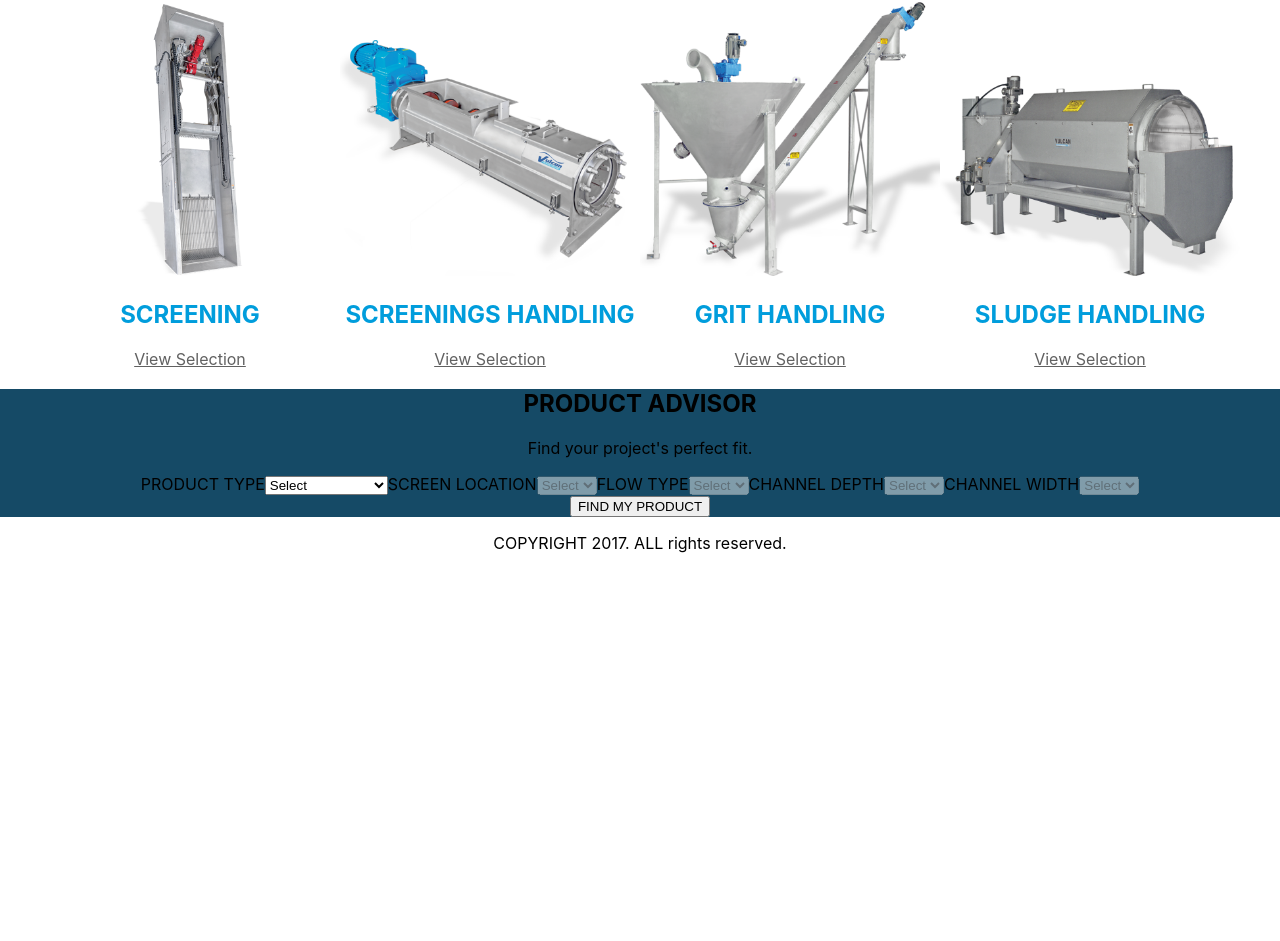
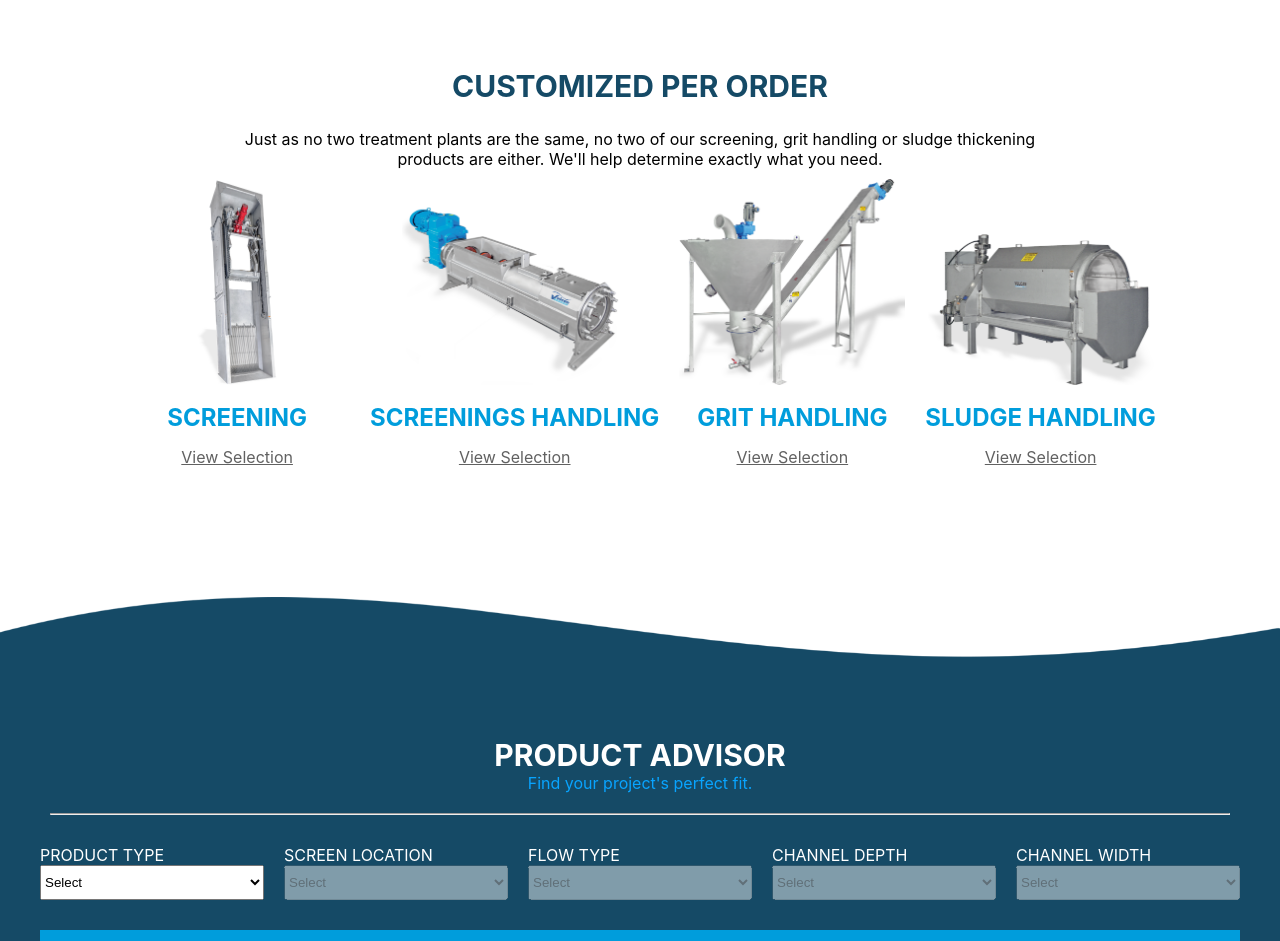
Before and after one commit to joshigaurav91/FWD2-Assignment2, a React (Create React App) app in the folder vulcan/: page / in a window 1280 px wide. Shown: the part 261-1202 px from the top of the page. Before the commit the page ends 830 px from the top, so only its background shows below. Built offline with nearby package versions, Linux system fonts and the light colour scheme.

Commit message:
completed everything except the top wave
😃

```diff
--- a/vulcan/src/App.css
+++ /dev/null
@@ -1,52 +0,0 @@
-.App {
-  text-align: center;
-}
-
-
-/* Product Advisor Component START*/
-.machine-img{
-  width: 300px;
-}
-
-.customize-order-wrapper > h2 {
-  color: #154a66;
-}
-
-.machine-card > h2 {
-  color: #009ddc;
-}
-
-.machine-card > a {
-  font-size: 16px;
-  line-height: 18px;
-  text-decoration: underline;
-  color: #616161;
-}
-
-.machine-cards-container {
-  display: flex;
-  justify-content: center;
-}
-
-.customize-order-wrapper:before, .customize-order-wrapper:after {
-    display: block;
-    transform: rotate(180deg);
-    top: auto;
-    bottom: -58px;
-    background-color: black;
-}
-/* Product Advisor Component END*/
-/* Customize Per Order Component START*/
-.CustomizePerOrder-wrapper {
-  background-color: #154a66;
-}
-
-.CustomizePerOrder-wrapper > h2 {
-  color: white;
-}
-
-.CustomizePerOrder-wrapper > p {
-  color: rgb(8, 164, 255);
-}
-
-/* Customize Per Order Component END*/
--- a/vulcan/src/App.js
+++ b/vulcan/src/App.js
@@ -1,7 +1,7 @@
 import Header from '../src/components/Header';
 import Nav from '../src/components/Nav';
 import Footer from '../src/components/Footer';
-import './App.css';
+import './App1.css';
 import ProductAdvisor from './components/ProductAdvisor';
 import CustomizePerOrder from './components/CustomizePerOrder';
 
--- /dev/null
+++ b/vulcan/src/App1.css
@@ -0,0 +1,303 @@
+.App {
+  text-align: center;
+
+}
+
+
+/* Product Advisor Component START*/
+.machine-img{
+  width: 300px;
+}
+
+.customize-order-wrapper {
+  display: relative!important;
+}
+
+@media (max-width: 1300px) {
+  .machine-img {
+    width: 226px;
+  }
+  .machine-card {
+    padding: 10px;
+  }
+}
+
+@media (max-width: 1024px) {
+  .machine-img {
+    width: 226px;
+  }
+}
+@media (max-width: 980px) {
+  .machine-img {
+    width: 200px;
+  }
+}
+
+@media (max-width: 890px) {
+
+  .machine-cards-container {
+    display: none;
+  }
+  .machine-cards-container2 {
+    display: block;
+  }
+  #header-productAdvisor{
+    font-size: 24px!important;
+  }
+  .headline {
+    font-size: 14px!important;
+  }
+  .text {
+    padding: 0 32px 14px 32px;
+  }
+  .h2-headersmall {
+    text-decoration: none!important;
+    font-weight: 700!important;
+    font-size: 25px!important;
+    display: inline-block!important;
+    vertical-align: middle!important;
+    width: 30%!important;
+    text-align: left!important;
+    padding: 0 10px!important;
+    margin-bottom: 100px!important;
+    line-height: 1.3!important;
+  }
+  .h2-headersmall:hover {
+    color: #009ddc;
+  }
+}
+@media (min-width: 890px) {
+  .machine-cards-container {
+    display: flex;
+    justify-content: center;
+  }
+  .machine-cards-container2 {
+    display: none;
+  }
+}
+
+.machine-cards-container2 {
+  justify-content: center;
+  margin: 20px;
+}
+
+#header-productAdvisor {
+  color: #154a66;
+  font-size: 30px;
+}
+
+.headline {
+  max-width: 820px;
+  display:inline-flex;
+  margin: 0 auto;
+}
+
+.product-advisor {
+  margin-left: 138px;
+  margin-right: 138px;
+}
+
+.customize-order-wrapper > h2 {
+  color: #154a66;
+}
+
+.machine-card > h2 {
+  color: #009ddc;
+  font-size: 30px;
+}
+
+.h2-header {
+  color: #009ddc!important;
+  text-decoration: none!important;
+}
+
+.h2-header:hover {
+  color: #616161!important;
+}
+
+.machine-card > a {
+  font-size: 16px;
+  line-height: 18px;
+  text-decoration: underline;
+  color: #616161;
+}
+.machine-card > a:hover {
+  text-decoration: none;
+}
+
+.wave-top {
+  z-index: 10;
+  transform: rotate(180deg);
+  margin-top: -40px;
+}
+
+/* Product Advisor Component END*/
+/* Customize Per Order Component START*/
+.CustomizePerOrder-wrapper {
+  background-color: #154a66;
+  margin-top: 220px;
+  padding-bottom: 5em;
+}
+
+.title {
+  padding-top: 40px;
+}
+
+#product-advisor-header {
+  color: white;
+  font-size: 30px;
+  margin: 0 auto;
+}
+
+.CustomizePerOrder-wrapper > h2 {
+  color: white;
+}
+
+.CustomizePerOrder-wrapper  p {
+  color: rgb(8, 164, 255)!important;
+  margin: 0 auto;
+}
+
+.products-services-select {
+  display: flex;
+  flex-direction: column;
+
+  margin: 10px!important;
+}
+
+
+.select-wrapper {
+  display: flex;
+  flex-wrap: wrap;
+  margin-left: 25px;
+  margin-right: 25px;
+}
+
+@media only screen and (min-width: 1200px) {
+  .select-wrapper {
+    display: flex;
+    justify-content: center;
+    flex-wrap: wrap;
+    margin-left: 25px;
+    margin-right: 25px;
+  }
+  select {
+    width: 17.5vw;
+    height: 35px;
+  }
+  hr {
+    background-color: white;
+    margin: 20px 50px 20px 50px;
+  }
+
+  .find-my-productBtn{
+    width: 93.7%;
+    height: 35px;
+    margin-top: 20px;
+    background-color: #009ddc;
+    color: white;
+    border: none;
+    cursor: pointer;
+  }
+
+  .wave-bottom img {
+    z-index: 10;
+    position: absolute;
+    left: 0px;
+    margin-top: 120px;
+    width: 100%;
+  }
+}
+
+@media only screen and (max-width: 1199px) {
+  .select-wrapper {
+    display: flex;
+    justify-content: flex-start;
+    flex-wrap: wrap;
+    margin-left: 25px;
+    margin-left: 5em;
+    margin-right: 25px;
+  }
+  select {
+    width: 40.5vw;
+    height: 35px;
+  }
+  hr {
+    background-color: white;
+    margin: 20px 40px 20px 40px;
+  }
+
+  .find-my-productBtn{
+    width: 93.7%;
+    height: 35px;
+    margin-top: 20px;
+    background-color: #009ddc;
+    color: white;
+    border: none;
+    cursor: pointer;
+  }
+
+  .wave-bottom img {
+    z-index: 10;
+    position: absolute;
+    left: 0px;
+    margin-top: 160px;
+    width: 100%;
+  }
+}
+
+@media only screen and (max-width: 850px) {
+  .select-wrapper {
+    display: flex;
+    justify-content: center;
+    flex-wrap: wrap;
+    margin-left: 25px;
+    margin-right: 25px;
+  }
+  select {
+    width: 85vw;
+    height: 35px;
+  }
+  hr {
+    background-color: white;
+    margin: 20px
+  }
+
+  .find-my-productBtn{
+    width: 93.7%;
+    height: 35px;
+    margin-top: 20px;
+    background-color: #009ddc;
+    color: white;
+    border: none;
+    cursor: pointer;
+  }
+  .wave-bottom img {
+    z-index: 10;
+    position: absolute;
+    left: 0px;
+    margin-top: 160px;
+    width: 100%;
+  }
+}
+
+@media only screen and (max-width: 484px) {
+  .wave-bottom img {
+    z-index: 10;
+    position: absolute;
+    left: 0px;
+    margin-top: 180px;
+    width: 100%;
+  }
+}
+
+
+
+.select-wrapper label {
+  color: white;
+  text-align: left;
+}
+
+
+
+/* Customize Per Order Component END*/
--- a/vulcan/src/components/CustomizePerOrder.js
+++ b/vulcan/src/components/CustomizePerOrder.js
@@ -4,39 +4,51 @@ function CustomizePerOrder() {
   return (
     <div className='CustomizePerOrder-wrapper'>
         <div className='title'>
-        <h2>PRODUCT ADVISOR</h2>
+        <h2 id="product-advisor-header">PRODUCT ADVISOR</h2>
         <p>Find your project's perfect fit.</p>
         </div>
+        <hr></hr>
+
+       <div className='select-wrapper'>
         <div className='products-services-select'>
         <label for="products">PRODUCT TYPE</label>
-        <select name="product-type" className='product-services-select'>
+        <select name="product-type">
           <option value="product">Select</option>
           <option value="product1">Another machine</option>
           <option value="product2">Another machine</option>
           <option value="product3">Another machine</option>
         </select>
+        </div>
 
+        <div className='products-services-select'>
         <label for="products">SCREEN LOCATION</label>
-        <select name="product-type" className='product-services-select' disabled>
-          <option value="product">Select</option>
-        </select>
-
-        <label for="products">FLOW TYPE</label>
-        <select name="product-type" className='product-services-select' disabled>
-          <option value="product">Select</option>
-        </select>
-
-        <label for="products">CHANNEL DEPTH</label>
-        <select name="product-type" className='product-services-select' disabled>
-          <option value="product">Select</option>
-        </select>
-
-        <label for="products">CHANNEL WIDTH</label>
-        <select name="product-type" className='product-services-select' disabled>
+        <select name="product-type" disabled>
           <option value="product">Select</option>
         </select>
         </div>
-    <button className='find-my-product'>FIND MY PRODUCT</button>
+
+        <div className='products-services-select'>
+        <label for="products">FLOW TYPE</label>
+        <select name="product-type" disabled>
+          <option value="product">Select</option>
+        </select>
+        </div>
+
+        <div className='products-services-select'>
+        <label for="products">CHANNEL DEPTH</label>
+        <select name="product-type" disabled>
+          <option value="product">Select</option>
+        </select>
+        </div>
+
+        <div className='products-services-select'>
+        <label for="products">CHANNEL WIDTH</label>
+        <select name="product-type" disabled>
+          <option value="product">Select</option>
+        </select>
+        </div>
+        </div>
+    <button className='find-my-productBtn'>FIND MY PRODUCT</button>
     </div>
   )
 }
--- a/vulcan/src/components/ProductAdvisor.js
+++ b/vulcan/src/components/ProductAdvisor.js
@@ -3,37 +3,71 @@ import MACHINE1 from "../images/machine-01-912x834.png"
 import MACHINE2 from "../images/machine-02-912x834.png"
 import MACHINE3 from "../images/machine-03-912x834.png"
 import MACHINE4 from "../images/machine-04-912x834.png"
+import WAVE_TOP from "../images/wave-white.png"
+import WAVE_BOTTOM from "../images/wave-blue-dark.png"
 
 function ProductAdvisor() {
   return (
 
     <div className='customize-order-wrapper'>
-        <h2>CUSTOMIZED PER ORDER</h2>
-        <p>Just as no two treatment plants are the same, no two of our screening,
+      <div className='wave-top'>
+              <img src={WAVE_TOP} alt="wave"></img>
+            </div>
+      <section className='productAdvisor'>
+        <div className='text'>
+        <h2 id="header-productAdvisor">CUSTOMIZED PER ORDER</h2>
+        <p className='headline'>Just as no two treatment plants are the same, no two of our screening,
             grit handling or sludge thickening products are either. We'll help determine exactly what you need.</p>
+        </div>
         <div className='machine-cards-container'>
             <div className='machine-card'>
             <img src={MACHINE1} alt="screening-machine" className='machine-img'></img>
-            <h2>SCREENING</h2>
+            <a href="#" class="h2-header"><h2>SCREENING</h2></a>
             <a href="#">View Selection</a>
             </div>
             <div className='machine-card'>
             <img src={MACHINE2} alt="screening-machine" className='machine-img'></img>
-            <h2>SCREENINGS HANDLING</h2>
+            <a href="#" class="h2-header"><h2>SCREENINGS HANDLING</h2></a>
             <a href="#">View Selection</a>
             </div>
             <div className='machine-card'>
             <img src={MACHINE3} alt="screening-machine" className='machine-img'></img>
-            <h2>GRIT HANDLING</h2>
+            <a href="#" class="h2-header"><h2>GRIT HANDLING</h2></a>
             <a href="#">View Selection</a>
             </div>
             <div className='machine-card'>
             <img src={MACHINE4} alt="screening-machine" className='machine-img'></img>
-            <h2>SLUDGE HANDLING</h2>
+            <a href="#" class="h2-header"><h2>SLUDGE HANDLING</h2></a>
             <a href="#">View Selection</a>
             </div>
         </div>
-
+        <div className='machine-cards-container2'>
+            <hr></hr>
+            <div className='machine-card'>
+            <img src={MACHINE1} alt="screening-machine" className='machine-img'></img>
+            <a href="" class="h2-headersmall">SCREENING</a>
+            <hr></hr>
+            </div>
+            <div className='machine-card'>
+            <img src={MACHINE2} alt="screening-machine" className='machine-img'></img>
+            <a href="" class="h2-headersmall">SCREENINGS HANDLING</a>
+            <hr></hr>
+            </div>
+            <div className='machine-card'>
+            <img src={MACHINE3} alt="screening-machine" className='machine-img'></img>
+            <a href="" class="h2-headersmall">GRIT HANDLING</a>
+            <hr></hr>
+            </div>
+            <div className='machine-card'>
+            <img src={MACHINE4} alt="screening-machine" className='machine-img'></img>
+            <a href="" class="h2-headersmall">SLUDGE HANDLING</a>
+            <hr></hr>
+            </div>
+        </div>
+        </section>
+        <div className='wave-bottom'>
+              <img src={WAVE_BOTTOM} alt="wave"></img>
+            </div>
     </div>
   )
 }
```
